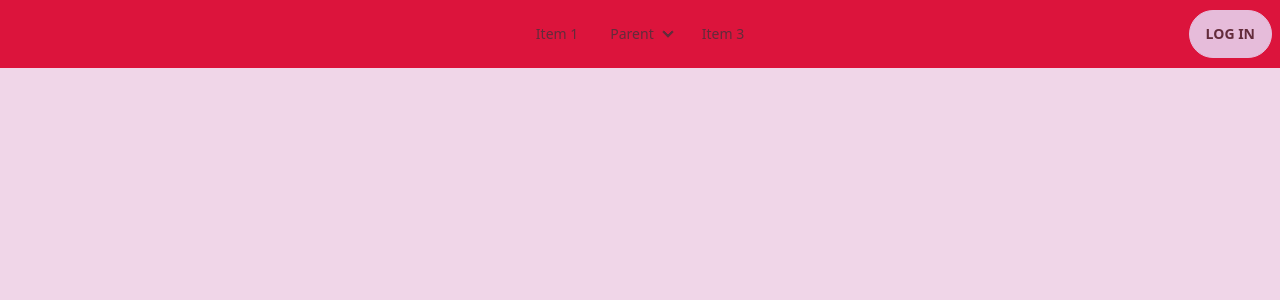
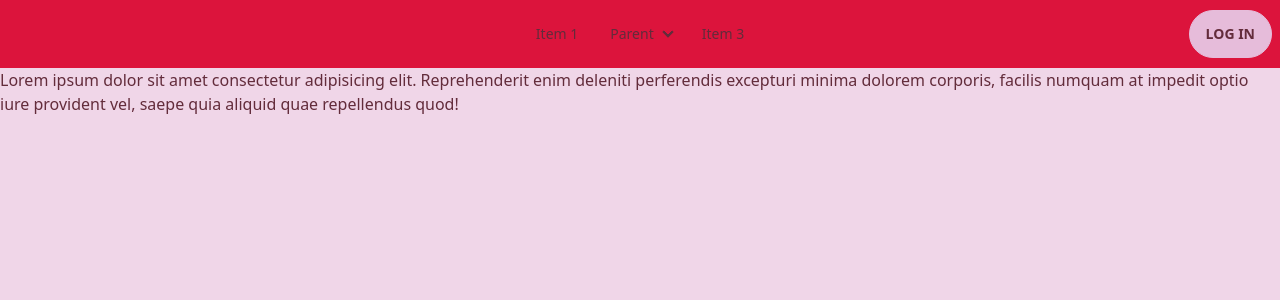
Before and after one commit to supriyakavathekar/match-making-website, a React (Create React App) app: page /register in a window 1280 px wide. Shown: the top 300 px of the page. Built offline with nearby package versions, Linux system fonts and the light colour scheme; a web font is replaced by a local one.

Commit message:
give link to register

```diff
--- a/src/App.jsx
+++ b/src/App.jsx
@@ -7,6 +7,7 @@ import Nav from './components/Nav';
 import {Routes, Route} from 'react-router-dom'
 import data from './data.json'
 import Profile from './components/Profile';
+import Register from './components/Register';
 
 function App() {
 
@@ -25,6 +26,7 @@ function App() {
     <Route path='/' element={<Home/>} />
 
     <Route path='/profile' element={<Profile user={user}/>}/>
+    <Route path='/register' element={<Register/>} />
     <Route path='/footer' element={<Footer/>}/>
 
 
--- a/src/components/Nav.jsx
+++ b/src/components/Nav.jsx
@@ -1,5 +1,5 @@
 import React from 'react'
-import { useNavigate } from 'react-router-dom'
+import { Link, useNavigate } from 'react-router-dom'
 
 
 function Nav({user ,setuser, data}) {
@@ -85,7 +85,9 @@ function Nav({user ,setuser, data}) {
        <input className='password' type="password" name="password" placeholder='Type your Password' required />
        <button className='loginBtn' type='submit'>Login</button>
        <p className='register'>Not Joined Perfect Pair Co. yet? </p>
-       <a href="" className='register'>Register now free of charge</a>
+       {/* <a  className='register'>Register now free of charge</a> */}
+       <Link to='/register' className='register' >Register now free of charge</Link>
+
 
     </div>
 
--- a/src/components/Register.jsx
+++ b/src/components/Register.jsx
@@ -2,7 +2,12 @@ import React from 'react'
 
 function Register() {
   return (
-    <div>Register</div>
+    <>
+    <div>
+      <p>Lorem ipsum dolor sit amet consectetur adipisicing elit. Reprehenderit enim deleniti perferendis excepturi minima dolorem corporis, facilis numquam at impedit optio iure provident vel, saepe quia aliquid quae repellendus quod!</p>
+    </div>
+
+    </>
   )
 }
 
```
